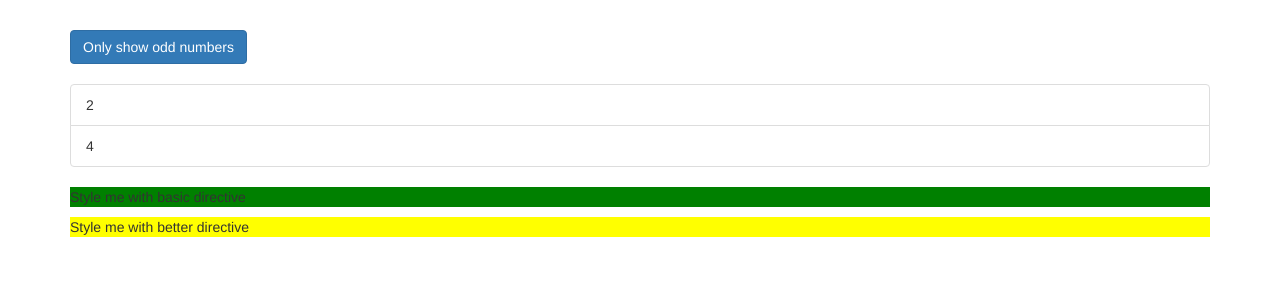
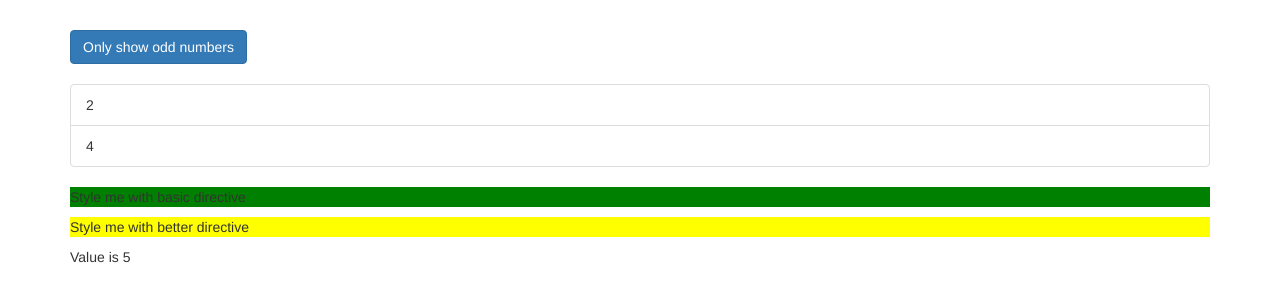
Before and after one commit to GraftonJ/angular-directives, an Angular app: page / in a window 1280 px wide. Shown: the top 302 px of the page. Built offline with nearby package versions, Linux system fonts and the light colour scheme.

Commit message:
added ngSwitch to dynamically render paragraph elements

```diff
--- a/src/app/app.component.html
+++ b/src/app/app.component.html
@@ -36,6 +36,12 @@
       </ul>
       <p appBasicHighlight>Style me with basic directive</p>
       <p appBetterHighlight [defaultColor]="'yellow'" [highlightColor]="'red'">Style me with better directive</p>
+      <div [ngSwitch]="value">
+        <p *ngSwitchCase="5">Value is 5</p>
+        <p *ngSwitchCase="10">Value is 10</p>
+        <p *ngSwitchCase="8">Value is 8</p>
+        <p *ngSwitchDefault>Value is Default</p>
+      </div>
       <ng-template [ngIf]="onlyOdd">
         <p>Only odd</p>
       </ng-template>
--- a/src/app/app.component.ts
+++ b/src/app/app.component.ts
@@ -10,4 +10,5 @@
   oddNumbers = [1, 3, 5]
   evenNumbers = [2, 4]
   onlyOdd = false;
+  value = 5
 }
```
